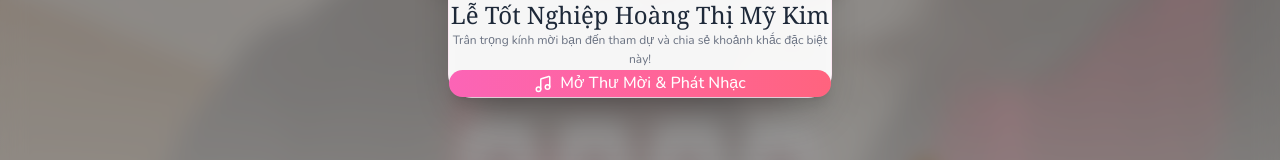
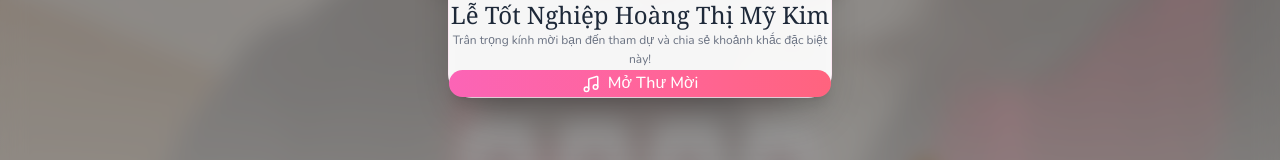
Before and after one commit to Vinsmoke-Visconti/graduation-invite, a Next.js app: page / in a window 1280 px wide. Shown: the part 392-552 px from the top of the page. Built offline with nearby package versions, Linux system fonts and the light colour scheme; no server answers; the database is empty.

Commit message:
update music background 2

```diff
--- a/components/AudioToggle.tsx
+++ b/components/AudioToggle.tsx
@@ -79,7 +79,7 @@ export default function AudioToggle() {
               className="w-full py-3.5 px-6 bg-gradient-to-r from-pink-400 to-rose-400 hover:from-pink-500 hover:to-rose-500 text-white font-medium rounded-full shadow-lg hover:shadow-pink-200 transition-all transform active:scale-95 flex items-center justify-center gap-2 cursor-pointer"
             >
               <Music size={18} />
-              <span>Mở Thư Mời & Phát Nhạc</span>
+              <span>Mở Thư Mời</span>
             </button>
           </div>
         </div>
```
